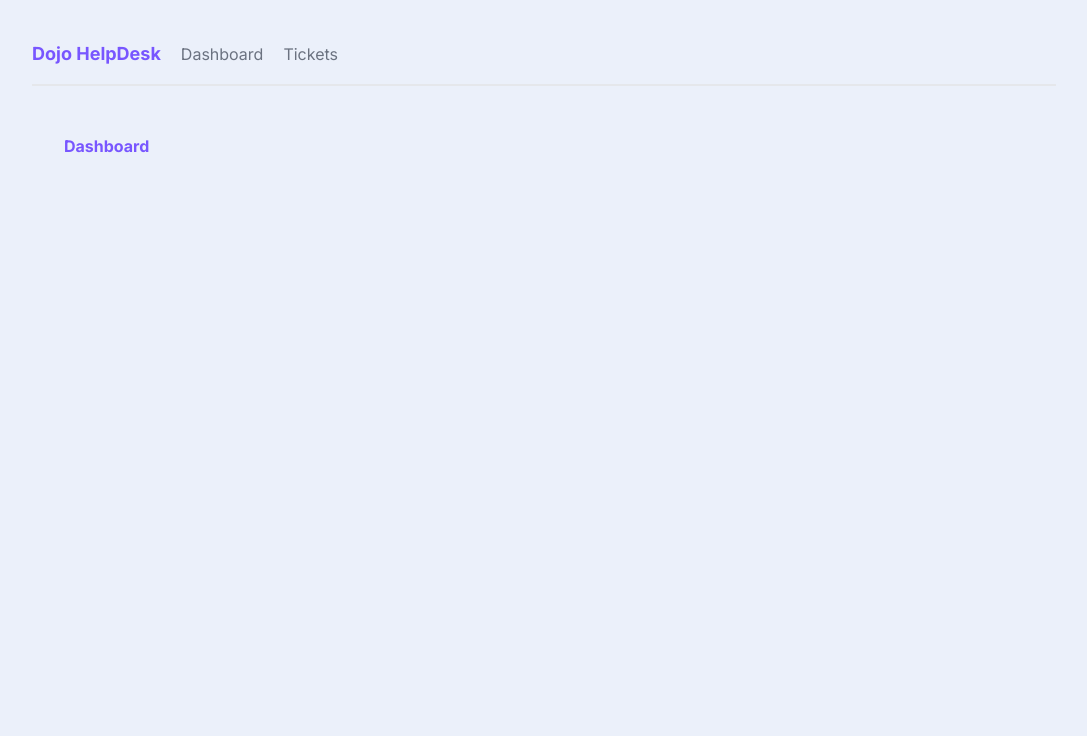
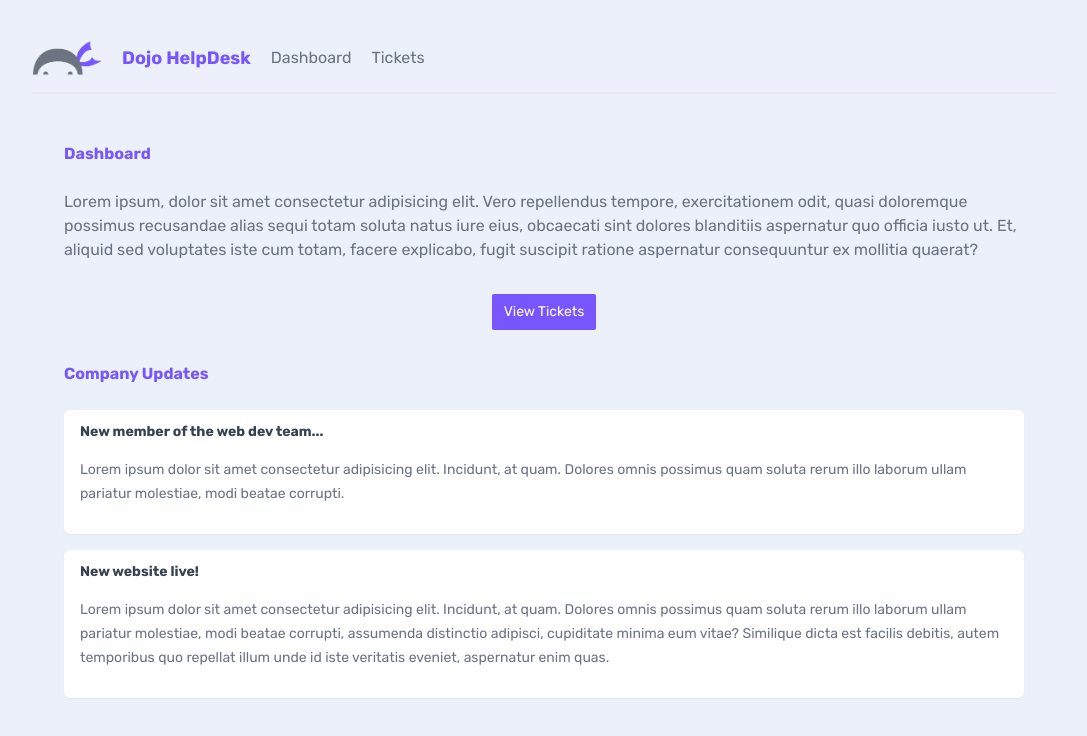
Before and after one commit to I-A11/Dojo-Helpdesk, a Next.js app: page / in a window 1280 px wide. Shown: the top 736 px of the page, without its empty margins (96-1183 px from the left). Built offline with nearby package versions, Linux system fonts and the light colour scheme.

Commit message:
Create dashboard page content and add navbar logo.

```diff
--- a/app/components/Navbar.jsx
+++ b/app/components/Navbar.jsx
@@ -1,8 +1,17 @@
+import Image from "next/image";
 import Link from "next/link";
+import Logo from "./dojo-logo.png";
 
 const Navbar = () => {
   return (
     <nav>
+      <Image
+        src={Logo}
+        alt="logo helpDesk"
+        width={70}
+        quality={100}
+        placeholder="blur"
+      />
       <h1>Dojo HelpDesk</h1>
       <Link href="/">Dashboard</Link>
       <Link href="/tickets">Tickets</Link>
--- a/app/layout.jsx
+++ b/app/layout.jsx
@@ -1,10 +1,10 @@
 import "./globals.css";
-import { Inter } from "next/font/google";
+import { Rubik } from "next/font/google";
 
 //components
 import Navbar from "./components/Navbar";
 
-const inter = Inter({ subsets: ["latin"] });
+const rubik = Rubik({ subsets: ["latin"] });
 
 export const metadata = {
   title: "Create Next App",
@@ -14,7 +14,7 @@ export const metadata = {
 export default function RootLayout({ children }) {
   return (
     <html lang="en">
-      <body className={inter.className}>
+      <body className={rubik.className}>
         <Navbar />
         {children}
       </body>
--- a/app/page.jsx
+++ b/app/page.jsx
@@ -1,7 +1,45 @@
+import Link from "next/link";
+
 export default function Home() {
   return (
     <main>
       <h2>Dashboard</h2>
+      <p>
+        Lorem ipsum, dolor sit amet consectetur adipisicing elit. Vero
+        repellendus tempore, exercitationem odit, quasi doloremque possimus
+        recusandae alias sequi totam soluta natus iure eius, obcaecati sint
+        dolores blanditiis aspernatur quo officia iusto ut. Et, aliquid sed
+        voluptates iste cum totam, facere explicabo, fugit suscipit ratione
+        aspernatur consequuntur ex mollitia quaerat?
+      </p>
+
+      <div className="flex justify-center my-8">
+        <Link href="/tickets">
+          <button className="btn-primary">View Tickets</button>
+        </Link>
+      </div>
+
+      <h2>Company Updates</h2>
+
+      <div className="card">
+        <h3>New member of the web dev team...</h3>
+        <p>
+          Lorem ipsum dolor sit amet consectetur adipisicing elit. Incidunt, at
+          quam. Dolores omnis possimus quam soluta rerum illo laborum ullam
+          pariatur molestiae, modi beatae corrupti.
+        </p>
+      </div>
+      <div className="card">
+        <h3>New website live!</h3>
+        <p>
+          Lorem ipsum dolor sit amet consectetur adipisicing elit. Incidunt, at
+          quam. Dolores omnis possimus quam soluta rerum illo laborum ullam
+          pariatur molestiae, modi beatae corrupti, assumenda distinctio
+          adipisci, cupiditate minima eum vitae? Similique dicta est facilis
+          debitis, autem temporibus quo repellat illum unde id iste veritatis
+          eveniet, aspernatur enim quas.
+        </p>
+      </div>
     </main>
   );
 }
```
Also changed, not shown: app/components/dojo-logo.png (added).
